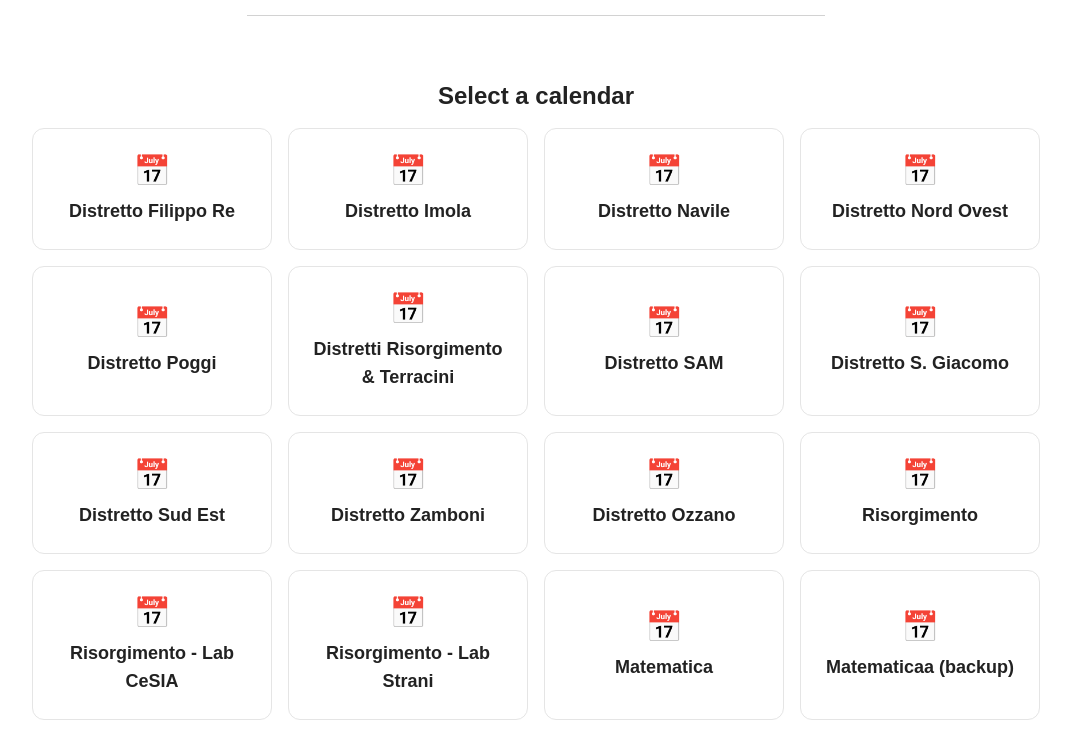
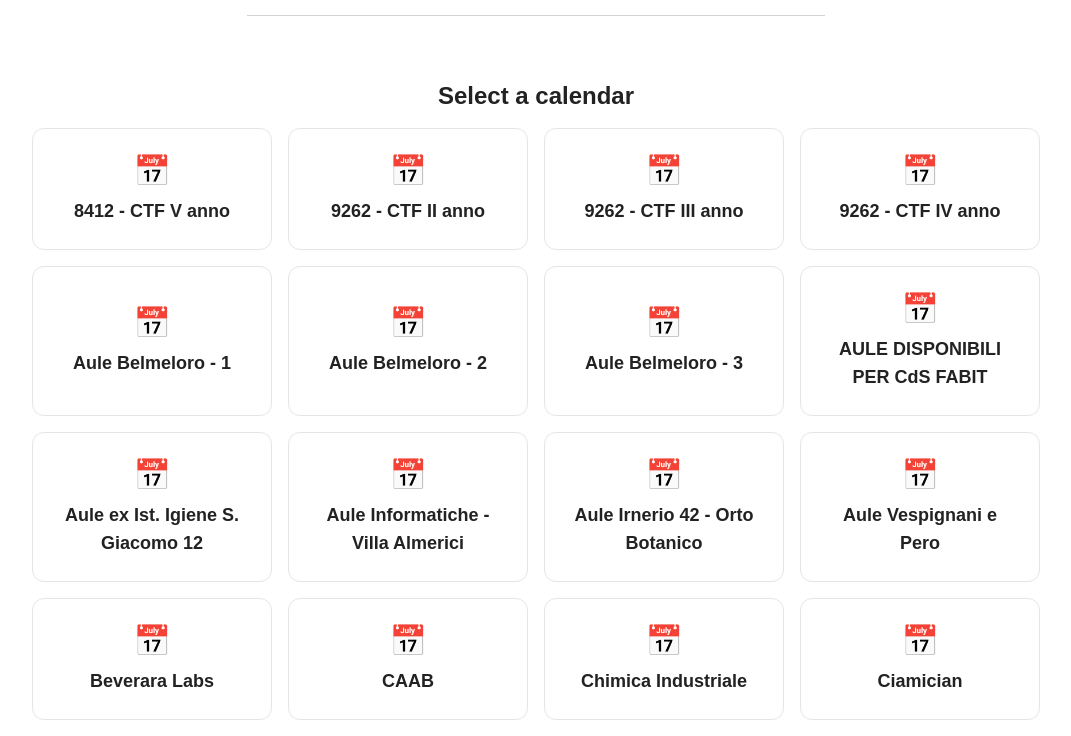
Before and after one commit to VaiTon/AlmaAule, a SvelteKit app: page / in a window 1280 px wide. Shown: the part 940-1676 px from the top of the page, without its empty margins (104-1175 px from the left). Built offline with nearby package versions, Linux system fonts and the light colour scheme.

Commit message:
feat: Add optional 'show' property to CAL_MAP for conditional rendering

```diff
--- a/src/lib/cals.ts
+++ b/src/lib/cals.ts
@@ -1,4 +1,4 @@
-export const CAL_MAP: { id: string; name: string }[] = [
+export const CAL_MAP: { id: string; name: string; show?: boolean }[] = [
 	{ id: '638f165a59ae3800e8297862', name: 'Distretto Filippo Re' },
 	{ id: '638f169a2d594f10264624ba', name: 'Distretto Imola' },
 	{ id: '638f16c7029ea90fdd1191c2', name: 'Distretto Navile' },
--- a/src/routes/+page.svelte
+++ b/src/routes/+page.svelte
@@ -60,7 +60,7 @@
 
 <h2 class="text-2xl text-center font-bold mt-16 mb-4" id="calendars">Select a calendar</h2>
 <div class="grid grid-cols-1 sm:grid-cols-2 md:grid-cols-4 gap-4">
-	{#each CAL_MAP as { id, name } (id)}
+	{#each CAL_MAP.filter((it) => it.show ?? true).sort( (a, b) => a.name.localeCompare(b.name) ) as { id, name } (id)}
 		<a
 			href={resolve('/cal/[calId]', { calId: id })}
 			class="card bg-base-100 transition rounded-xl border border-base-300 flex flex-col items-center justify-center p-6 text-base-content no-underline hover:bg-primary/10"
```
